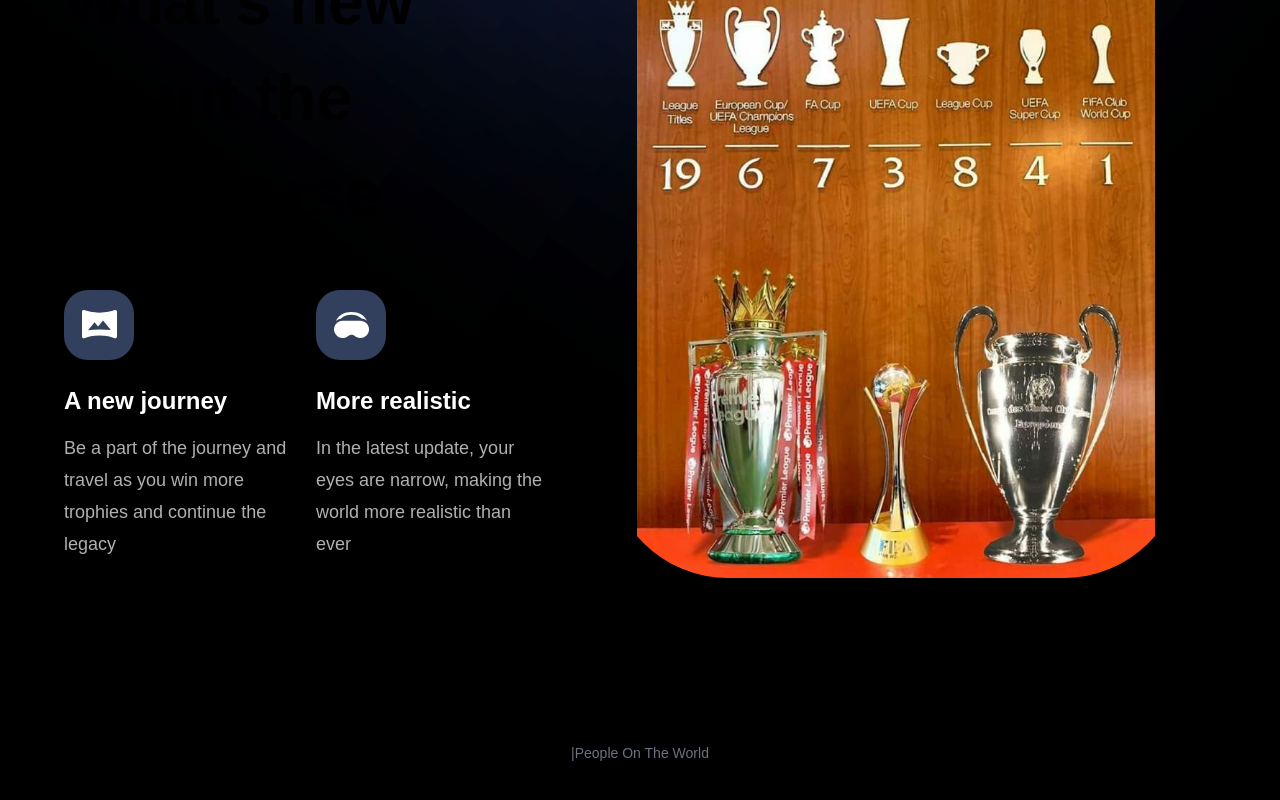
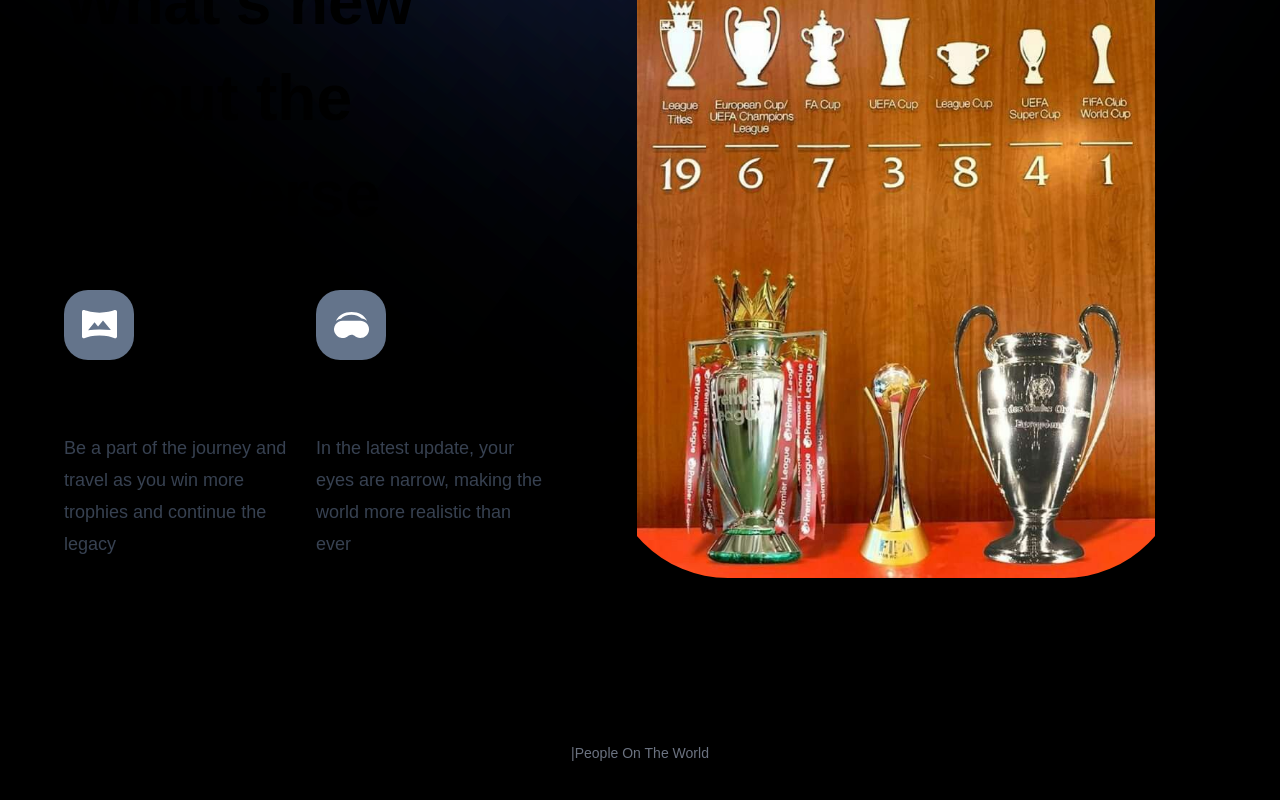
Before and after one commit to wazzer1803/metaversel, a Next.js app: page / in a window 1280 px wide. Shown: the part 3677-4477 px from the top of the page. Built offline with nearby package versions, Linux system fonts and the light colour scheme; a web font is replaced by a local one.

Commit message:
Update NewFeatures.jsx

```diff
--- a/components/NewFeatures.jsx
+++ b/components/NewFeatures.jsx
@@ -1,11 +1,11 @@
 import styles from "../styles";
 const NewFeatures = ({imgUrl,title,subtitle}) => (
   <div className="flex flex-1 flex-col sm:max-w-[250px] min-w-[210px]">
-<div className={`${styles.flexCenter}  w-[70px] h-[70px] rounded-[24px] bg-[#323f5d]`} >
+<div className={`${styles.flexCenter}  w-[70px] h-[70px] rounded-[24px] bg-slate-500`} >
  <img src={imgUrl} alt="icon" className="w-1/2 h-1/2 object-contain"/></div>
  <div>
-<h1  className="mt-[26px] font-bold text-white text-[24px] leading-[30px]">{title}</h1>
-<p className="flex-1 font-normal text-[18px] text-[#b0b0b0] leading-[32px] mt-[16px] ">{subtitle}</p>
+<h1  className="mt-[26px] font-bold text-black text-[24px] leading-[30px]">{title}</h1>
+<p className="flex-1 font-normal text-[18px] text-gray-700 leading-[32px] mt-[16px] ">{subtitle}</p>
 </div>
   </div>
 );
```
